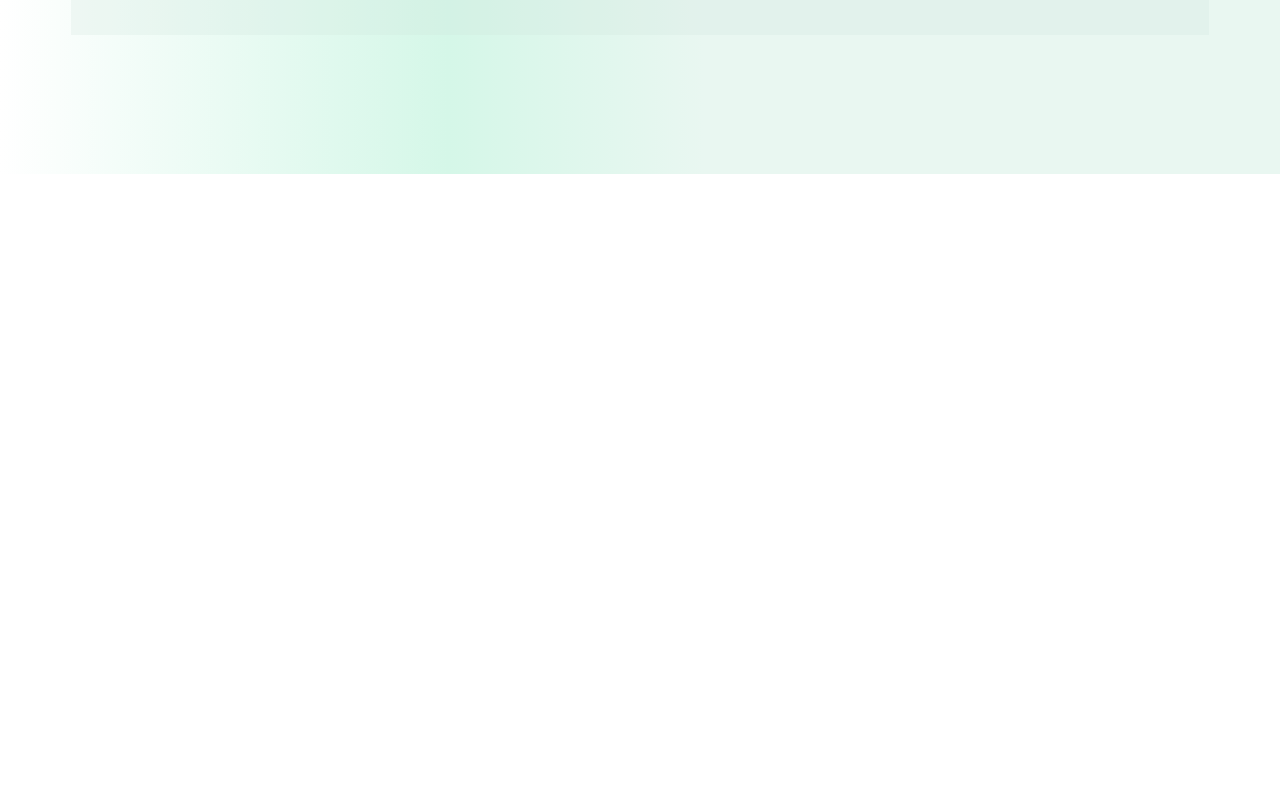
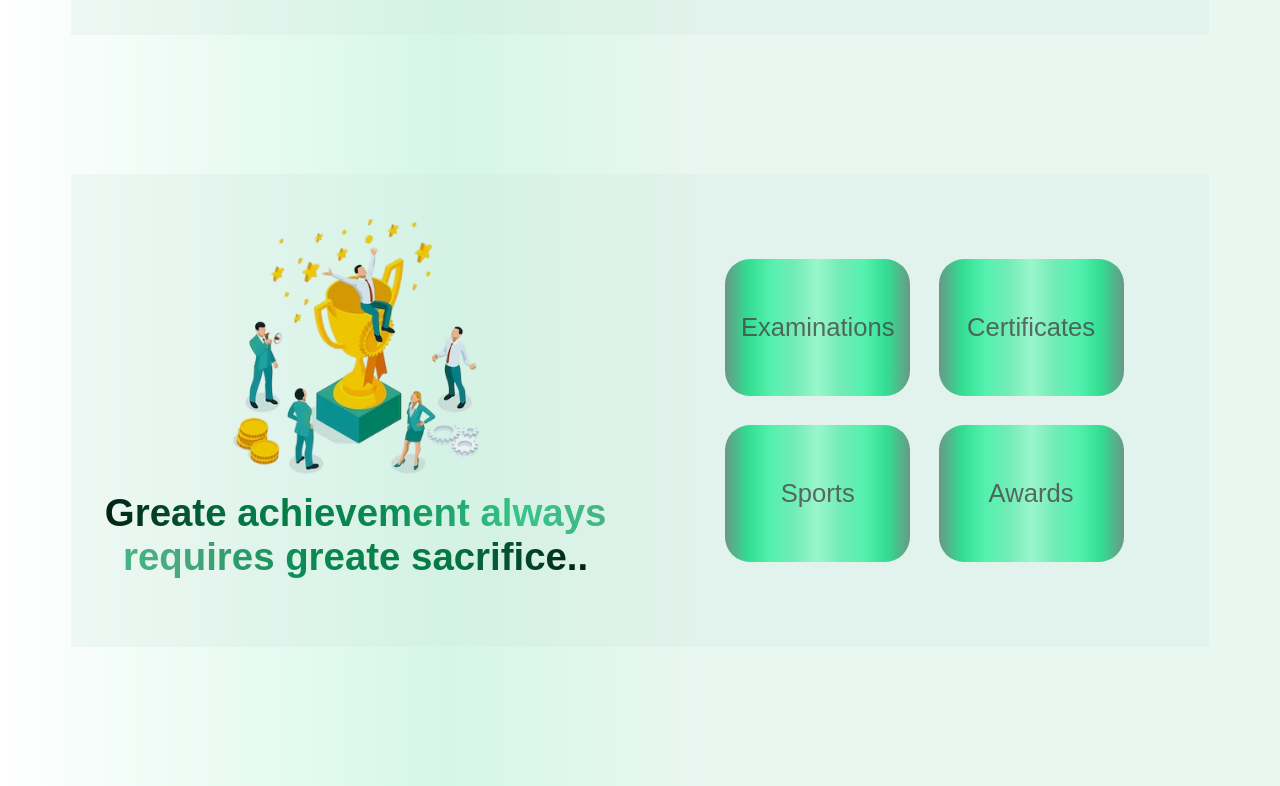
Before and after one commit to PiyaJ7/Personal-Website, a plain HTML site: page main.html in a window 1280 px wide. Shown: the part 1917-2703 px from the top of the page. Before the commit the page ends 2091 px from the top, so only its background shows below. Drawn offline with Linux system fonts and the light colour scheme.

Commit message:
Design achievement page
Design achievement page using html and CSS.

```diff
--- /dev/null
+++ b/achievementpg.css
@@ -0,0 +1,98 @@
+.achievements-page {
+    background-color: #cce0d73c;
+    display: grid;
+    grid-template-columns: 1fr 1fr;
+    text-align: center;
+    margin: 11% 5%;
+}
+
+.achieve-right {
+    display: grid;
+    grid-template-columns: 1fr 1fr;
+}
+
+.achieve-img {
+    margin-top: 5%;
+    width: 50%;
+    height: auto;
+}
+
+.achieve-p1 {
+    font-size: 3vw;
+    font-weight: bold;
+    background-image: linear-gradient(to left, #022013, #047745, #0a8952, #4baa80, #38c588, #0a8952, #047745, #022013);
+        -webkit-background-clip: text;
+        -moz-background-clip: text;
+        background-clip: text;
+        color: transparent;
+}
+
+.achieve-grid1,
+.achieve-grid2,
+.achieve-grid3,
+.achieve-grid4 {
+    background-image: linear-gradient(to left, #689985, #32dd93, #55f1ae, #72ecb7, #9af6cc, #72ecb7, #55f1ae, #32dd93, #689985);
+    padding: 10% 0%;
+    border-radius: 25px;
+    cursor: pointer;
+}
+
+.achieve-grid1:hover,
+.achieve-grid2:hover,
+.achieve-grid3:hover,
+.achieve-grid4:hover {
+    opacity: 0.6;
+}
+
+.achieve-grid1:active,
+.achieve-grid2:active,
+.achieve-grid3:active,
+.achieve-grid4:active {
+    background-image: linear-gradient(to right, #5eba91, #267752);
+}
+
+.achieve-grid1 {
+    margin-top: 30%;
+    margin-left: 30%;
+    margin-right: 5%;
+    margin-bottom: 5%;
+}
+
+.achieve-grid2 {
+    margin-top: 30%;
+    margin-right: 30%;
+    margin-bottom: 5%;
+    margin-left: 5%;
+}
+
+.achieve-grid3 {
+    margin-bottom: 30%;
+    margin-left: 30%;
+    margin-right: 5%;
+    margin-top: 5%;
+}
+
+.achieve-grid4 {
+    margin-bottom: 30%;
+    margin-right: 30%;
+    margin-top: 5%;
+    margin-left: 5%;
+}
+
+.grid-p {
+    font-size: 2vw;
+    text-align: center;
+    color: rgba(69, 67, 67, 0.782);
+}
+
+@media (max-width:750px) {
+    .achievements-page {
+        grid-template-columns: 1fr;
+    }
+}
+
+@media (min-width:750px) {
+    .achievements-page {
+        grid-template-columns: 1fr 1fr;
+    }
+}
--- a/main.css
+++ b/main.css
@@ -2,4 +2,5 @@ body {
 background: linear-gradient(90deg, white 0%, #d5f7e8 35%, #e9f7f1 55%);
 font-family: Arial, Helvetica, sans-serif;
 margin-top: 90px;
+margin-bottom: 30px;
 }
--- a/main.html
+++ b/main.html
@@ -10,6 +10,7 @@
     <link rel="Stylesheet" href="welcomepg.css">
     <link rel="Stylesheet" href="aboutpg.css">
     <link rel="Stylesheet" href="educationpg.css">
+    <link rel="Stylesheet" href="achievementpg.css">
 
 </head>
 <body>
@@ -147,6 +148,40 @@
             </div>
         </div>
     </div>
+    <div class="achievements-page">
+        <div class="achieve-left">
+            <div>
+                <img class="achieve-img" src="images/Achievement image.png">
+            </div>
+            <div>
+                <span class="achieve-p1">
+                    Greate achievement always requires greate sacrifice..
+                </span>
+            </div>
+        </div>
 
+        <div class="achieve-right">
+            <div class="achieve-grid1">
+                <p class="grid-p">
+                    Examinations
+                </p>
+            </div>
+            <div class="achieve-grid2">
+                <p class="grid-p">
+                    Certificates
+                </p>
+            </div>
+            <div class="achieve-grid3">
+                <p class="grid-p">
+                    Sports
+                </p>
+            </div>
+            <div class="achieve-grid4">
+                <p class="grid-p">
+                    Awards
+                </p>
+            </div>
+        </div>
+    </div>
 </body>
 </html>
```
Also changed, not shown: images/Achievement image.png (added).
